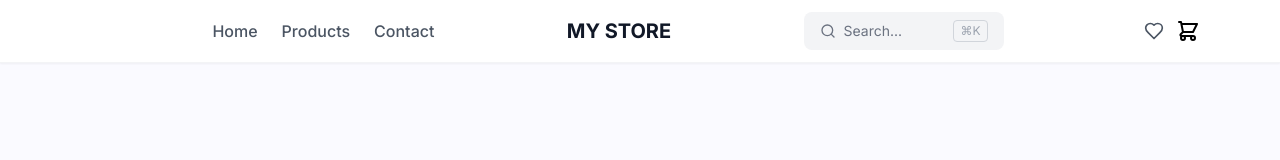
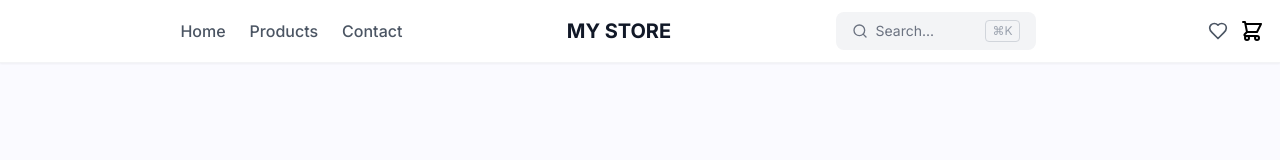
Before and after one commit to JJG1488/storefront-template, a Next.js app: page / in a window 1280 px wide. Shown: the top 160 px of the page. Built offline with nearby package versions, Linux system fonts and the light colour scheme; no server answers; the database is empty.

Commit message:
kept hamburger menu on larger tablet sizes

```diff
--- a/components/Header.tsx
+++ b/components/Header.tsx
@@ -36,7 +36,7 @@ export function Header() {
       )}
 
       <header className="sticky top-0 z-40 bg-white border-b border-gray-100 shadow-sm">
-        <div className="max-w-6xl mx-auto px-4 py-3">
+        <div className="max-w-9xl mx-auto px-4 py-3">
           {/* Mobile/Tablet: 3-column grid */}
           <div className="grid grid-cols-3 items-center lg:hidden">
             {/* Left: Menu + Logo */}
```
